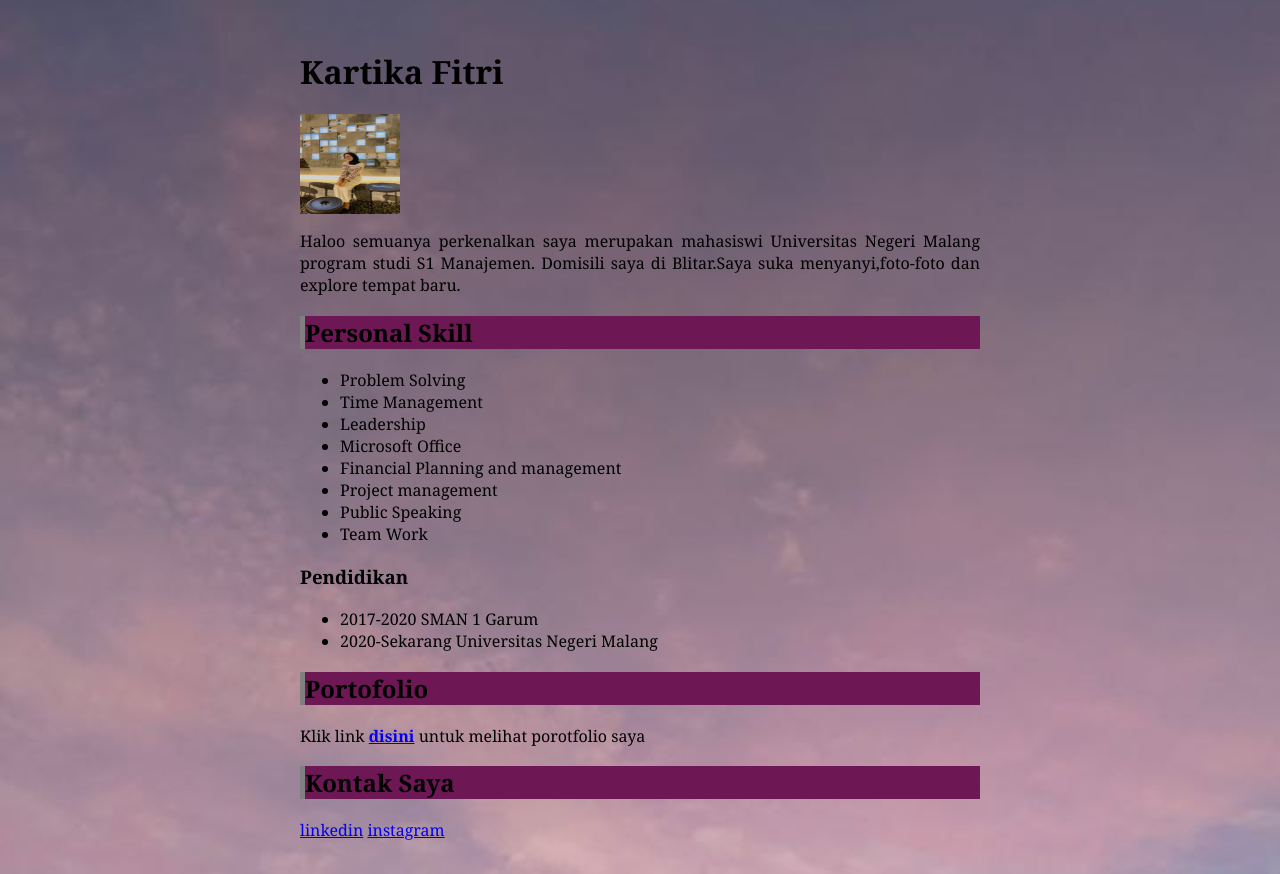
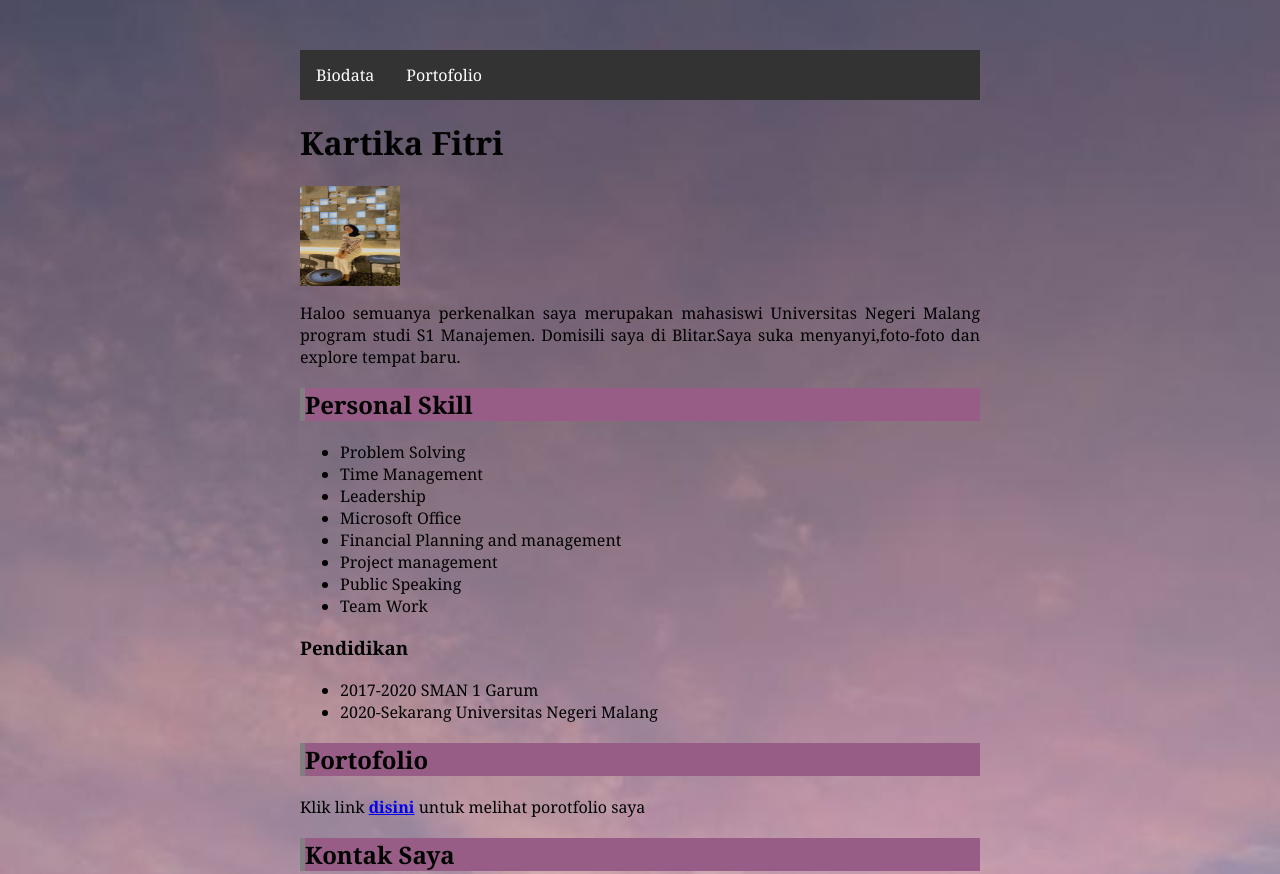
Before and after one commit to kartikafitri/kartikafitri.github.io, a plain HTML site: page index.html in a window 1280 px wide. Shown: the top 874 px of the page. Drawn offline with Linux system fonts and the light colour scheme.

Commit message:
menambah menu

```diff
--- a/biodata.html
+++ b/index.html
@@ -1,13 +1,44 @@
      <html>
       <head>
          <style>
+            .nav ul {
+                list-style-type: none;
+                margin: 0;
+                padding: 0;
+                overflow: hidden;
+                background-color: #333;
+                }
+
+            .nav li {
+                float: left;
+                }
+
+            .nav li a {
+                display: block;
+                color: white;
+                text-align: center;
+                padding: 14px 16px;
+                text-decoration: none;
+                }
+
+            .nav li a:hover {
+                background-color: #111;
+                }
+
             h2 {
                border-left: 5px solid grey;
-               background-color: hwb(317 9% 57%);
+               background-color: rgb(151, 93, 135);
             }
             </style>
             <link rel="stylesheet" href="style.css">
+        </head>
         <body>
+         <div class="nav">
+            <ul>
+               <li><a href="#">Biodata</a></li>
+               <li><a href="portofolio.html">Portofolio</a></li>
+            </ul>
+         </div>
             <h1>Kartika Fitri</h1>
             <img src="foto seal.jpg" width="100" height="100">
             <p>Haloo semuanya perkenalkan saya merupakan mahasiswi Universitas Negeri Malang program studi S1 Manajemen. Domisili saya di Blitar.Saya suka menyanyi,foto-foto dan explore tempat baru.</p>
```
Also changed, not shown: portofolio.html (renamed from portofoliokartika.html, +30 -1 lines), selector.html (added, +10 -0 lines).
